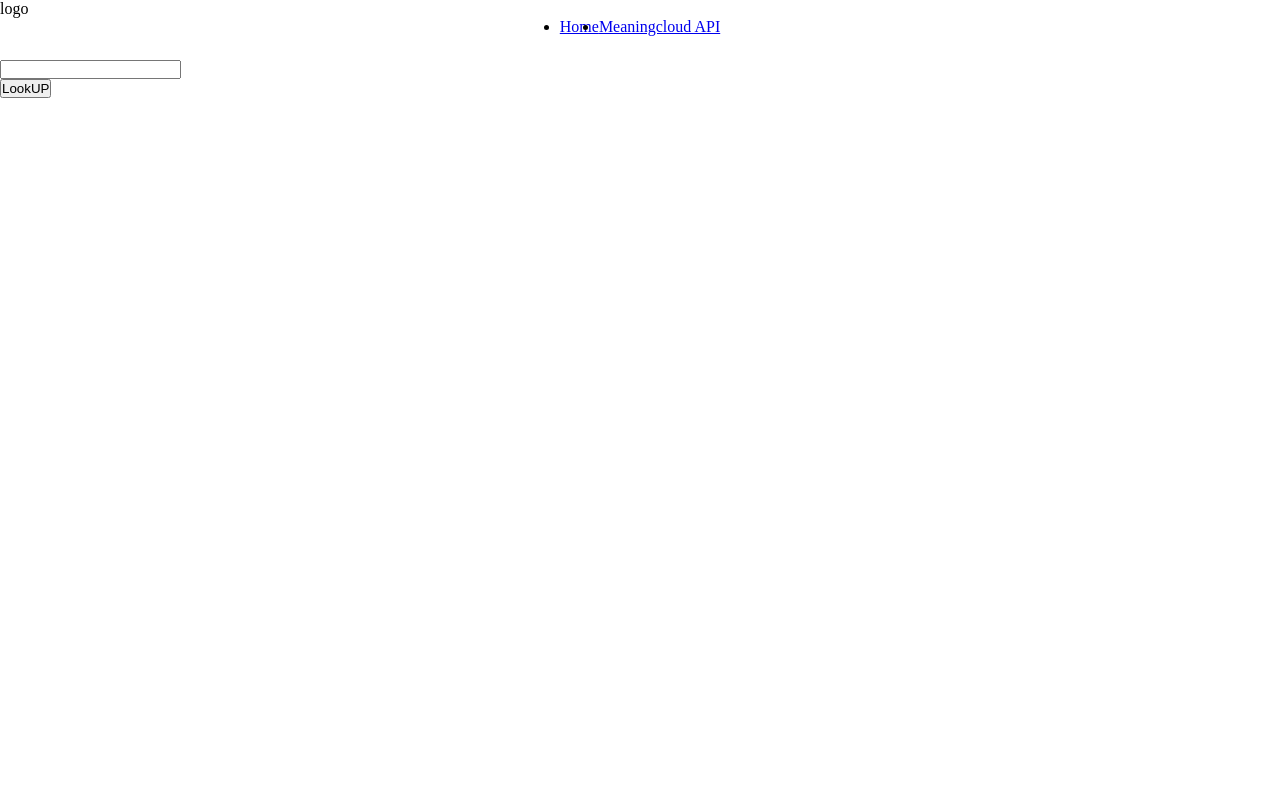
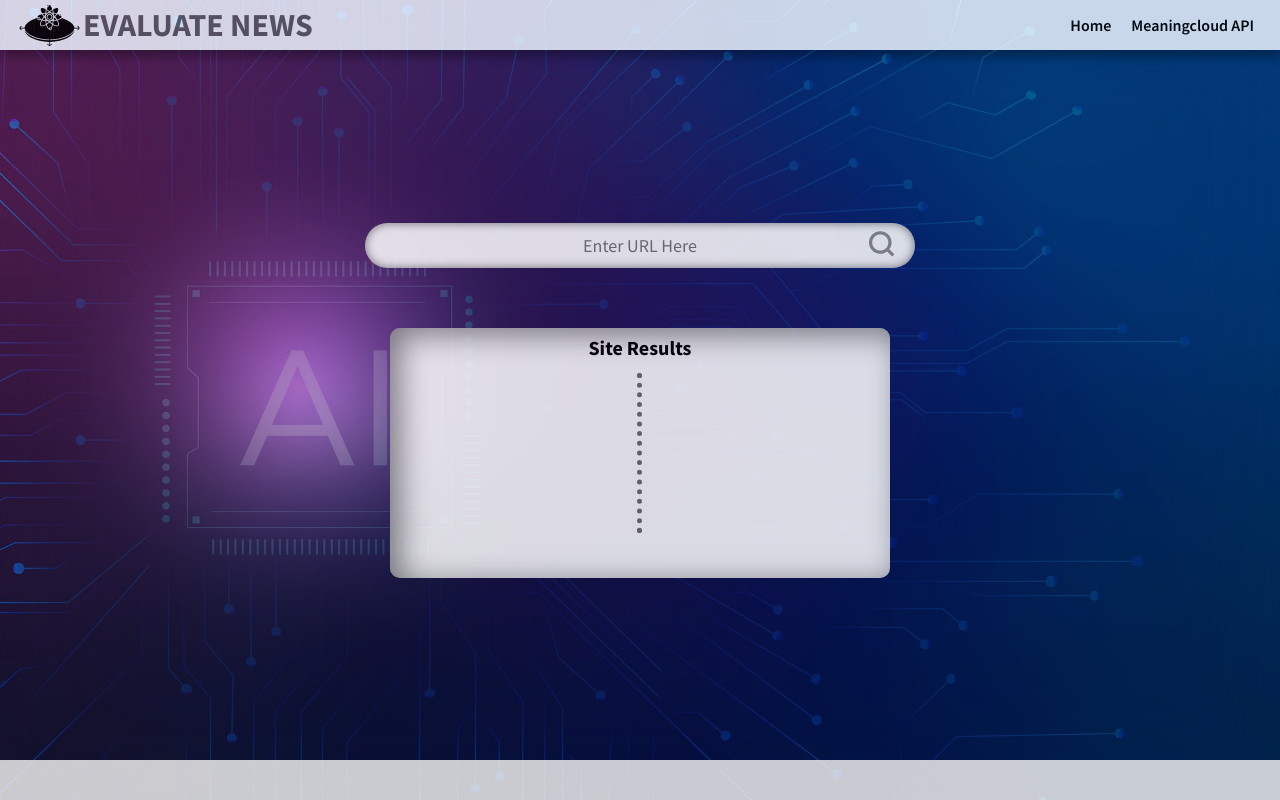
Before and after one commit to Sayed-Helmy/Evaluate-News, a React app: page / in a window 1280 px wide. Built offline with nearby package versions, Linux system fonts and the light colour scheme.

Commit message:
2nd commit

```diff
--- a/src/client/components/Footer.js
+++ b/src/client/components/Footer.js
@@ -1,7 +1,7 @@
 import React from "react";
 
 const Footer = () => {
-  return <div></div>;
+  return <footer></footer>;
 };
 
 export default Footer;
--- a/src/client/components/MainHeader.js
+++ b/src/client/components/MainHeader.js
@@ -1,9 +1,13 @@
 import React from "react";
+import logo from "../images/logo.svg";
 
 const MainHeader = () => {
   return (
     <header>
-      <div className="logo">logo</div>
+      <div className="logo">
+        <img src={logo} alt="" />
+        <h1>EVALUATE NEWS</h1>
+      </div>
       <nav>
         <ul>
           <li>
--- a/src/client/components/MainLanding.js
+++ b/src/client/components/MainLanding.js
@@ -1,4 +1,7 @@
 import React, { useRef, useState } from "react";
+import { icons } from "../images/index";
+import searchIcon from "../images/Icons_Search.png";
+import loadingIcon from "../images/loading.svg";
 const urlCheck = (url) => {
   var pattern = new RegExp(
     "^(https?:\\/\\/)?" +
@@ -13,13 +16,16 @@ const urlCheck = (url) => {
 };
 const MainLanding = () => {
   const [error, setError] = useState({ isError: false, msg: "" });
-  const searchInput = useRef();
+  const [siteData, setSiteData] = useState();
+  const [search, setSearch] = useState("");
+  const [isloading, setIsLoading] = useState(false);
   const onSubmitHandler = (e) => {
     e.preventDefault();
-    const url = searchInput.current.value;
+    const url = search;
     const checkUrl = urlCheck(url);
     if (checkUrl) {
       setError({ isError: false, msg: "" });
+      setIsLoading(true);
       fetch("http://localhost:5000/", {
         method: "POST",
         headers: { "Content-Type": "application/json" },
@@ -33,7 +39,8 @@ const MainLanding = () => {
               msg: data.status.msg,
             });
           }
-          console.log(data);
+          setSiteData(data);
+          setIsLoading(false);
         });
     } else {
       setError({
@@ -42,16 +49,49 @@ const MainLanding = () => {
       });
     }
   };
+  const checkClass = urlCheck(search) ? null : { color: "red" };
   return (
-    <div>
+    <div className="landing-sec">
       <form onSubmit={onSubmitHandler}>
         <div>
-          <label htmlFor="lookup"></label>
-          <input type="text" id="lookup" ref={searchInput} />
+          <input
+            type="text"
+            id="lookup"
+            placeholder="Enter URL Here"
+            onChange={(e) => setSearch(e.target.value)}
+            style={checkClass}
+          />
           {error.isError && <p>{error.msg}</p>}
         </div>
-        <button>LookUP</button>
+        <button disabled={isloading}>
+          <img src={searchIcon} alt="" />
+        </button>
       </form>
+      <div className="result">
+        {isloading && (
+          <div className="loading">
+            <img src={loadingIcon} alt="" />
+          </div>
+        )}
+        <h4>Site Results</h4>
+        {siteData && (
+          <div className="site-data">
+            {Object.entries(siteData)
+              .filter(([key, value]) => key !== "status" && value.code !== "0")
+              .map(([key, value], index) => {
+                return (
+                  <div key={key} className="icons-holder">
+                    <div>
+                      <img src={icons[index]} alt="" />
+                      <p>{key}</p>
+                    </div>
+                    <span>{value}</span>
+                  </div>
+                );
+              })}
+          </div>
+        )}
+      </div>
     </div>
   );
 };
--- /dev/null
+++ b/src/client/images/index.js
@@ -0,0 +1,8 @@
+import icon1 from "./agreement.svg";
+import icon2 from "./confidence.svg";
+import icon3 from "./irony.svg";
+import icon4 from "./model.svg";
+import icon5 from "./score_tag.svg";
+import icon6 from "./subjectivity.svg";
+
+export const icons = [icon1, icon2, icon3, icon4, icon5, icon6];
--- a/src/client/styles/_global.scss
+++ b/src/client/styles/_global.scss
@@ -1,8 +1,31 @@
+@import url("https://fonts.googleapis.com/css2?family=Source+Sans+Pro:wght@300;400;600;700;900&display=swap");
 * {
   box-sizing: border-box;
   margin: 0;
   padding: 0;
 }
+body {
+  font-family: "Source Sans Pro", sans-serif;
+  background-image: url(../images/concept11.jpg);
+  background-size: cover;
+  background-position: left center;
+  background-repeat: no-repeat;
+  background-color: #0b0c14bd;
+  backdrop-filter: blur(50px);
+  opacity: 0.85;
+}
+
+ul,
+li {
+  list-style: none;
+}
+a {
+  text-decoration: none;
+}
+button {
+  border: none;
+  outline: none;
+}
 .main-app {
   width: 100%;
   height: 100vh;
--- /dev/null
+++ b/src/client/styles/footer.scss
@@ -0,0 +1,7 @@
+footer {
+  width: 100%;
+  height: 40px;
+  position: absolute;
+  bottom: 0;
+  background-color: #eee;
+}
--- a/src/client/styles/header.scss
+++ b/src/client/styles/header.scss
@@ -1,13 +1,32 @@
 header {
   width: 100%;
-  height: 60px;
+  height: 50px;
+  display: flex;
   justify-content: space-between;
   align-items: center;
+  padding: 0 1rem;
+  background-color: #eef5ff;
+  box-shadow: 0 6px 10px 0 rgba(0, 0, 0, 0.4);
+  .logo {
+    display: flex;
+    justify-content: center;
+    align-items: center;
+    color: #575965;
+    img {
+      width: 67px;
+      color: #575965;
+    }
+  }
   nav {
     ul {
       display: flex;
       justify-content: center;
       align-items: center;
+      a {
+        color: black;
+        padding: 10px;
+        font-weight: 600;
+      }
     }
   }
 }
--- a/src/client/styles/index.scss
+++ b/src/client/styles/index.scss
@@ -1,2 +1,4 @@
-@import url(./_global.scss);
-@import url(./header.scss);
+@import "./_global.scss";
+@import "./header.scss";
+@import "./landing.scss";
+@import "./footer.scss";
--- /dev/null
+++ b/src/client/styles/landing.scss
@@ -0,0 +1,126 @@
+.landing-sec {
+  width: 100%;
+  display: flex;
+  flex-direction: column;
+  justify-content: center;
+  align-items: center;
+  gap: 5px;
+  height: calc(100vh - 120px);
+  form {
+    width: 600px;
+    height: 120px;
+    display: flex;
+    flex-direction: column;
+    justify-content: flex-start;
+    align-items: center;
+    padding: 20px;
+    gap: 10px;
+    position: relative;
+    input {
+      width: 550px;
+      height: 45px;
+      border-radius: 23px;
+      border: none;
+      outline: none;
+      padding: 5px 10px;
+      text-align: center;
+      font-family: "Source Sans Pro", sans-serif;
+      font-size: 18px;
+      box-shadow: inset 0 0 10px 0 rgba(0, 0, 0, 0.534);
+    }
+    p {
+      text-align: center;
+      color: red;
+    }
+    button {
+      position: absolute;
+      right: 40px;
+      top: 23px;
+      padding: 5px;
+      cursor: pointer;
+      background: none;
+      &:active {
+        transform: scale(1.1);
+      }
+    }
+  }
+  .result {
+    width: 500px;
+    height: 250px;
+    background-color: #fff;
+    border-radius: 10px;
+    box-shadow: 0 6px 10px 0 rgba(0, 0, 0, 0.418);
+    box-shadow: inset 10px 6px 30px 0 #0000007e;
+    padding: 20px;
+    position: relative;
+    overflow: hidden;
+    .loading {
+      display: flex;
+      position: absolute;
+      width: 100%;
+      height: 100%;
+      top: 0;
+      left: 0;
+      backdrop-filter: blur(2px);
+      justify-content: center;
+      align-items: center;
+      img {
+        width: 66px;
+        animation: loading-spiner 1s linear infinite forwards;
+      }
+    }
+    h4 {
+      text-align: center;
+      margin-top: -13px;
+      font-size: 20px;
+    }
+    &:before {
+      content: "";
+      position: absolute;
+      border: 5px dotted #707070;
+      border-right: none;
+      top: 50%;
+      left: 50%;
+      transform: translate(-50%, -50%);
+      height: 60%;
+      width: 1px;
+    }
+    .site-data {
+      display: flex;
+      flex-direction: column;
+      justify-content: flex-start;
+      align-items: flex-start;
+      gap: 5px;
+      .icons-holder {
+        width: 100%;
+        display: flex;
+        justify-content: space-between;
+        align-items: center;
+        font-size: 20px;
+        div {
+          display: flex;
+          justify-content: center;
+          align-items: center;
+          p {
+            text-transform: uppercase;
+          }
+          img {
+            width: 16px;
+            margin-right: 10px;
+          }
+        }
+        span {
+          text-transform: uppercase;
+        }
+      }
+    }
+  }
+}
+@keyframes loading-spiner {
+  0% {
+    transform: rotate(0deg);
+  }
+  100% {
+    transform: rotate(360deg);
+  }
+}
```
Also changed, not shown: src/server/index.js (+20 -1 lines), src/client/images/Icons_Search.png (added), src/client/images/agreement.svg (added), src/client/images/concept11.jpg (added), src/client/images/confidence.svg (added), src/client/images/irony.svg (added), src/client/images/loading.svg (added), src/client/images/logo.svg (added), src/client/images/model.svg (added), src/client/images/score_tag.svg (added), src/client/images/subjectivity.svg (added).
